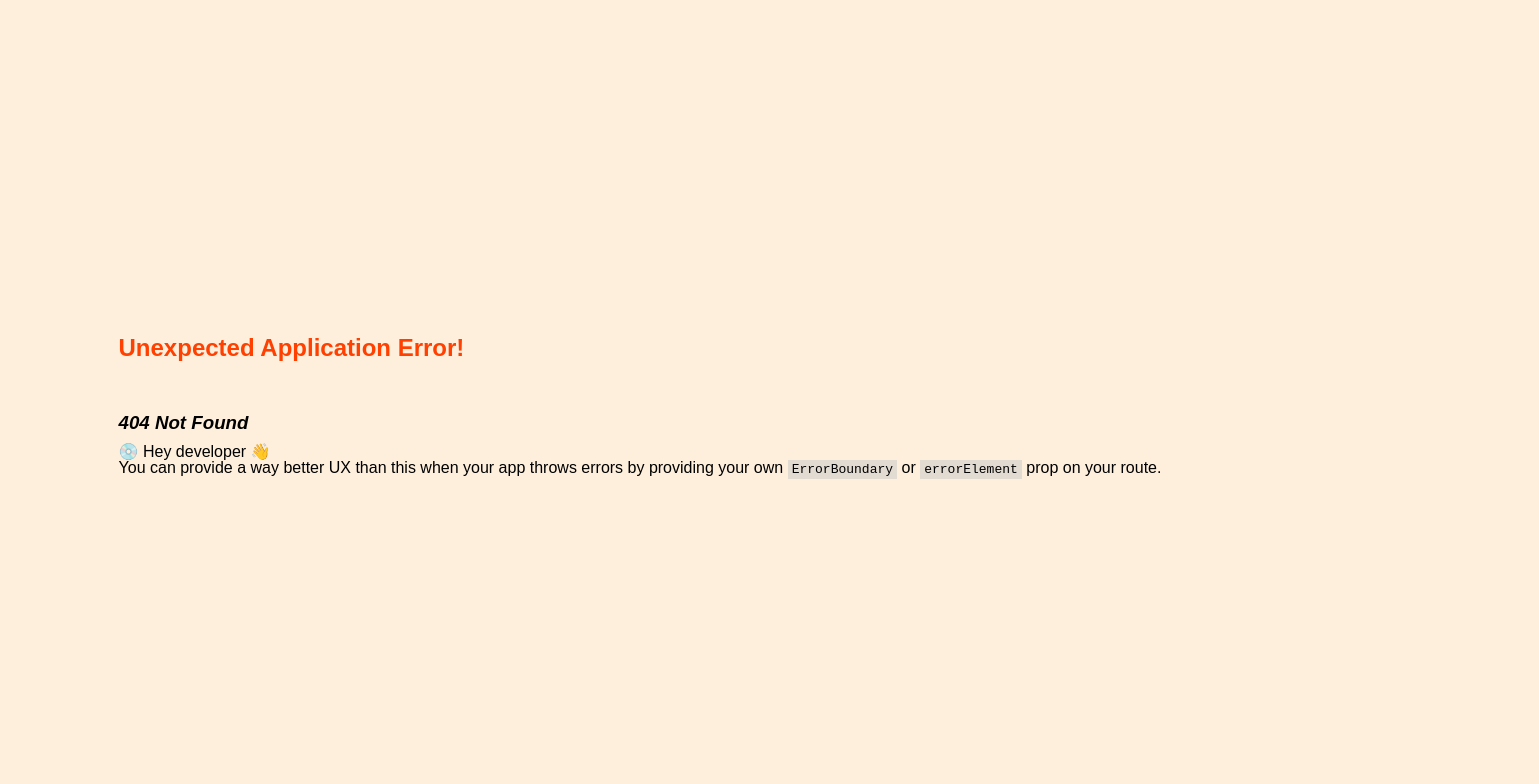
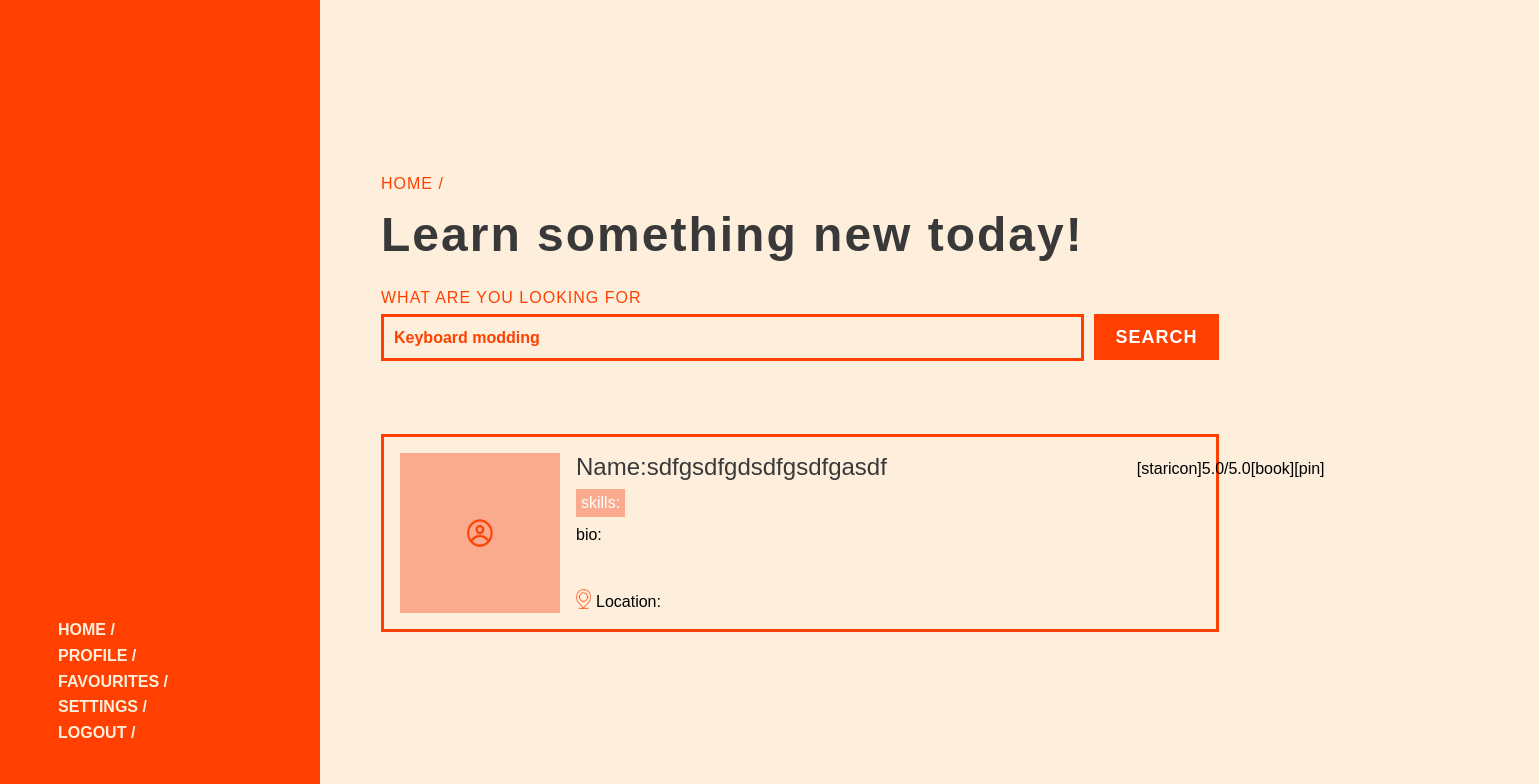
Before and after one commit to Your-Missing-Semester/permuto, a React (Create React App) app in the folder frontend/: page /home in a window 1280 px wide. Before the commit this address had no page. Shown: the top 784 px of the page, 1539 px wide, since content can reach past the window. Built offline with nearby package versions, Linux system fonts and the light colour scheme.

Commit message:
add link to user profile page

```diff
--- a/frontend/src/App.js
+++ b/frontend/src/App.js
@@ -6,7 +6,7 @@ import Profile from './components/Profile/Profile';
 import ChangeUsername from './components/ChangeUsername/changeusername';
 import NavBar from './components/HomePage/NavBar/navBar';
 import ResetPassword from './components/ResetPassword/resetpassword';
-import HomePage from './pages/HomePage/homePage';
+import Home from './pages/HomePage/homePage';
 import { createBrowserRouter, RouterProvider } from 'react-router-dom';
 
 const router = createBrowserRouter([
@@ -40,8 +40,8 @@ const router = createBrowserRouter([
     element: <ResetPassword />,
   },
   {
-    path: "/homePage",
-    element: <HomePage />,
+    path: "/home",
+    element: <Home />,
   }
 ]);
 
--- a/frontend/src/components/HomePage/NavBar/navBar.jsx
+++ b/frontend/src/components/HomePage/NavBar/navBar.jsx
@@ -8,7 +8,7 @@ function NavBar() {
                 <div className={styles["routes"]}>
                     <ul className={styles["route-list"]}>
                         {/* links need to be updated */}
-                        <li><Link className={styles["link-styles"]} to="/homePage">HOME /</Link></li>
+                        <li><Link className={styles["link-styles"]} to="/home">HOME /</Link></li>
                         <li><Link className={styles["link-styles"]}to="/profile">PROFILE /</Link></li>
                         <li><Link className={styles["link-styles"]}to="/favourites">FAVOURITES /</Link></li>
                         <li><Link className={styles["link-styles"]}to="/settings">SETTINGS /</Link></li>
--- a/frontend/src/components/HomePage/Profiles/profiles.jsx
+++ b/frontend/src/components/HomePage/Profiles/profiles.jsx
@@ -2,6 +2,7 @@ import React from 'react';
 import styles from './profiles.module.css';
 import pfpPlaceholder from '../../Assets/pfpPlaceholder.png';
 import locationIcon from '../../Assets/locationIcon.png'
+import { Link } from 'react-router-dom';
 
 function UserProfile (user) {
     return (
@@ -10,8 +11,10 @@ function UserProfile (user) {
                 <img className={styles["pfp"]}src={pfpPlaceholder} alt={"placeholder"}></img>
                 <div>
                     {/* placed xxx: placeholders to see how it'd look*/}
+                    {/* update userprofile link */}
                     <div className={styles["row1"]}>
-                        <h2 className={styles["username"]}>Name:sdfgsdfgdsdfgsdfgasdf {user.firstName} {user.lastName}</h2>
+                        <Link className={styles["username"]} to={user.profilePage}>
+                            Name:sdfgsdfgdsdfgsdfgasdf {user.firstName} {user.lastName}</Link>
                         <div className={styles["user-details"]}>
                             <p>[staricon]</p>
                             <p> 5.0/5.0</p>
--- a/frontend/src/components/HomePage/Profiles/profiles.module.css
+++ b/frontend/src/components/HomePage/Profiles/profiles.module.css
@@ -24,6 +24,11 @@
     padding-right: 250px;
     margin: 0;
     color: #393939;
+}
+
+.username:hover {
+    color: #FF4000;
+    text-decoration: underline;
 }
 
 .user-details{
--- a/frontend/src/pages/HomePage/homePage.jsx
+++ b/frontend/src/pages/HomePage/homePage.jsx
@@ -2,7 +2,7 @@ import NavBar from '../../components/HomePage/NavBar/navBar';
 import HomePageBody from '../../components/HomePage/Body/homePageBody';
 import UserProfile from '../../components/HomePage/Profiles/profiles';
 
-function HomePage() {
+function Home() {
     return (
         <div>
             <NavBar />
@@ -12,4 +12,4 @@ function HomePage() {
     );
 }
 
-export default HomePage;
+export default Home;
```
